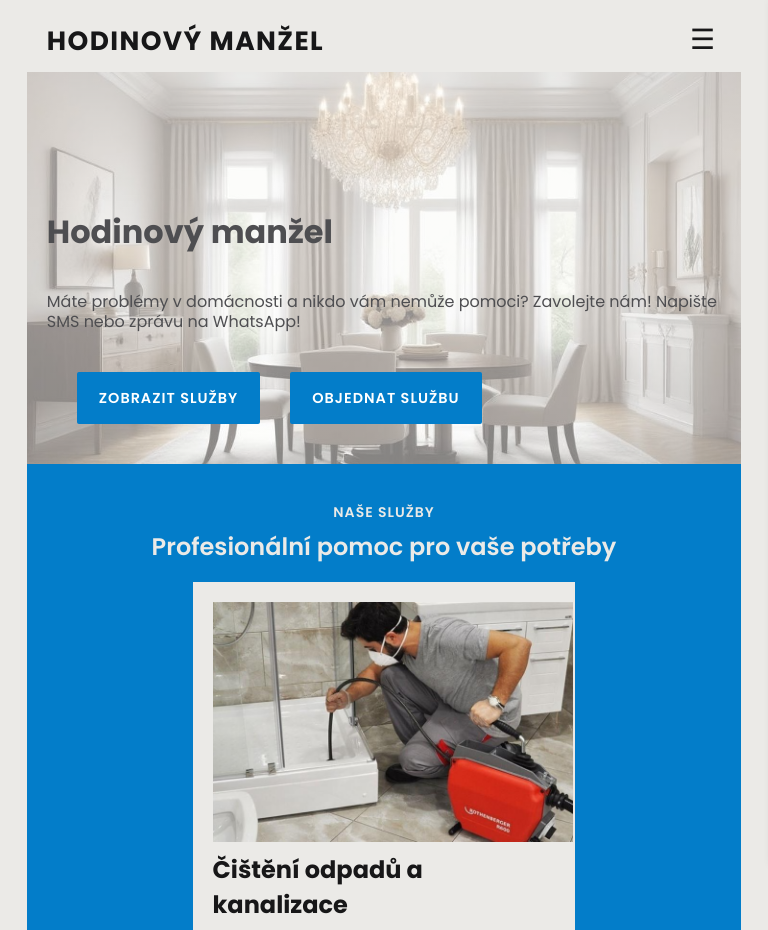
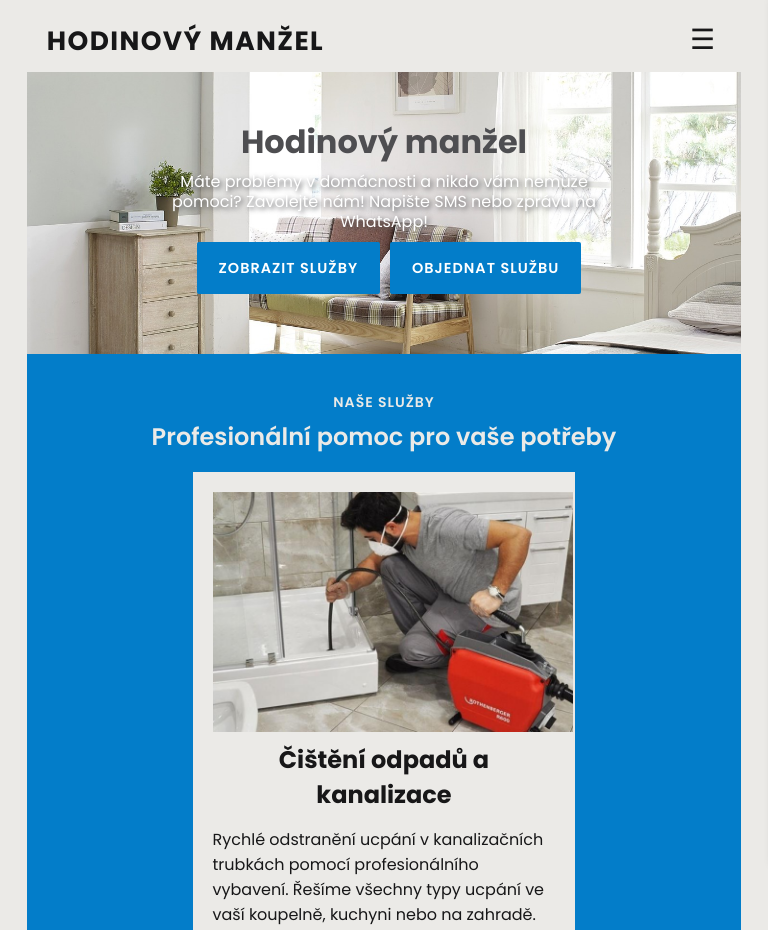
Before and after one commit to ArynaPatlakh/Project_Ch, a plain HTML site: page index.html in a window 768 px wide. Shown: the top 930 px of the page. Drawn offline with Linux system fonts and the light colour scheme.

Commit message:
fixed bcg in hero section

```diff
--- a/css/details.css
+++ b/css/details.css
@@ -22,9 +22,10 @@
   font-size: 20px;
 }
 
-.service-img {
-  height: auto;
+.service-img{
+  text-align: center;
 }
+
 
 .service-subtitle {
   margin-bottom: 10px;
--- a/css/main.css
+++ b/css/main.css
@@ -228,12 +228,7 @@ input {
 
 /*==================HERO*/
 .hero {
-  background-image: linear-gradient(
-      0deg,
-      rgba(255, 255, 255, 0.5),
-      rgba(255, 255, 255, 0.6)
-    ),
-    url("../img/bcg-hero.jpg");
+  background-image: url("../img/bcg-hero-2.jpg");
   background-repeat: no-repeat;
   background-attachment: fixed;
   background-size: cover;
@@ -242,12 +237,20 @@ input {
   height: 600px;
 }
 
+/* linear-gradient(
+      0deg,
+      rgba(255, 255, 255, 0.5),
+      rgba(255, 255, 255, 0.6)
+    ), */
+
 .hero-wrapper {
   display: flex;
   flex-wrap: wrap;
   gap: 30px;
   max-width: 75%;
-  padding-top: 210px;
+
+  padding-top: 95px;
+  justify-content: center;
   margin: 0 auto;
 }
 
@@ -260,6 +263,7 @@ input {
   text-transform: none;
   margin-bottom: 10px;
   color: var(--text-color--);
+
 }
 
 .main-desc {
@@ -270,8 +274,10 @@ input {
   letter-spacing: 0px;
   text-transform: none;
   margin-bottom: 10px;
-  color: var(--text-color--);
+  color: #fff;
   max-width: 75%;
+  text-shadow: 2px 2px 5px var(--text-color--);
+  text-align: center;
 }
 
 .hero-btn {
@@ -528,7 +534,6 @@ form#contact-form button[type="button"]:focus {
 }
 
 .contact-hours {
-
   list-style: none;
   padding: 0;
   margin: 0;
@@ -657,6 +662,13 @@ form#contact-form button[type="button"]:focus {
     margin: 0 auto;
   }
 
+  .title-service {
+  text-align: center;
+  }
+
+  .desc-service {
+    margin: 0 auto;
+  }
   .contact-info-box {
     padding-left: 80px;
     padding-right: 80px;
@@ -709,22 +721,29 @@ form#contact-form button[type="button"]:focus {
 
   .hero {
     height: auto;
-    padding: 40px 0;
+    /* padding: 40px 0; */
+    padding-top: 50px;
+    padding-bottom: 60px;
   }
 
   .hero-wrapper {
-    padding-top: 100px;
-    margin-left: 20px;
-    max-width: 100%;
+    /* padding-top: 10px; */
+    padding-top: 0;
+    /* margin-left: 20px; */
+    max-width: 60%;
+    gap: 10px;
   }
 
   .main-title {
     font-size: 2rem;
+    margin-bottom: 0;
+    /* margin-bottom: 10px; */
   }
 
   .main-desc {
     font-size: 1rem;
     max-width: 100%;
+    margin-bottom: 0;
   }
 
   .hero-btn {
@@ -856,9 +875,9 @@ form#contact-form button[type="button"]:focus {
   }
 
   .hero-wrapper {
-    padding-top: 80px;
+    /* padding-top: 80px; */
     padding-right: 10px;
-    margin-left: 8px;
+
   }
 
   .hero-btn {
```
Also changed, not shown: pages/taps.html (+2 -1 lines), pages/treatment.html (+1 -0 lines), img/bcg-hero-2.jpg (added).
